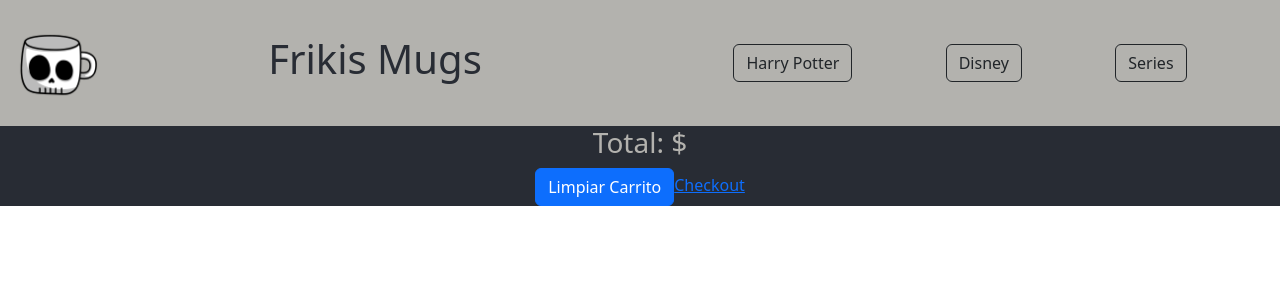
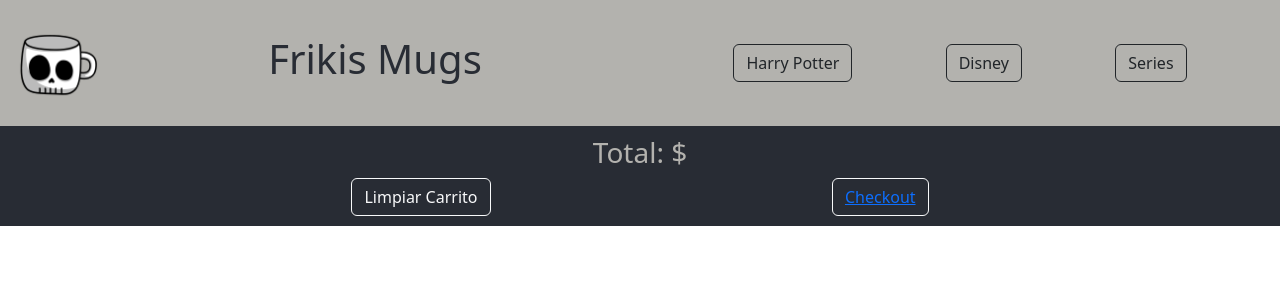
Before and after one commit to AntoMartinGabrielli/frikismugs, a React (Create React App) app: page /cart in a window 1280 px wide. Shown: the top 300 px of the page. Built offline with nearby package versions, Linux system fonts and the light colour scheme.

Commit message:
CartView 2

```diff
--- a/src/Components/Cart/Cart.css
+++ b/src/Components/Cart/Cart.css
@@ -0,0 +1,11 @@
+.cart{
+    display: flex;
+    flex-direction: column;
+    padding: 10px;
+}
+
+.button{
+    display: flex;
+    flex-direction: row;
+    justify-content: space-evenly;
+}
--- a/src/Components/Cart/Cart.jsx
+++ b/src/Components/Cart/Cart.jsx
@@ -7,6 +7,7 @@ import CartItem from '../CartItem/CartItem';
 
 const Cart = () =>{
     const { cart, clearCart, cantidadTotal, total } = useContext(CartContext)
+
 
     if (cantidadTotal === 0) {
         return (
@@ -18,13 +19,19 @@ const Cart = () =>{
     }
 
     return (
-        <div>
-            {cart.map(p => <CartItem key={p.id} {...p}/>)}
+        <div className='cart'>
+            {cart.map(item => <CartItem key={item.id} {...item}/>)}
             <h3>Total: ${total}</h3>
-            <Button onClick={() => clearCart()} className='Button'>Limpiar Carrito</Button>
-            <Link to='/checkout' className='Option'>Checkout</Link>
+            <div className='button'>
+                <Button variant="outline-light" onClick={() => clearCart()} className='Button'>Limpiar Carrito</Button>
+            <Button variant="outline-light">
+                <Link to='/checkout' className='Option'>Checkout</Link>
+            </Button>
+            </div>
         </div>
     )
 }
 
+console.log(Cart);
+
 export default Cart;
--- a/src/Components/CartItem/CartItem.jsx
+++ b/src/Components/CartItem/CartItem.jsx
@@ -3,7 +3,7 @@ import Card from 'react-bootstrap/Card';
 
 export const CartItem = ({item})  => (
     <Card key={item.id}>
-		<Card.Img src={item.img} />
+		{/* <Card.Img src={item.img} /> */}
 		<Card.Body>
 			<Card.Title>{item.titulo}</Card.Title>
 			<Card.Text>Precio{item.precio}</Card.Text>
```
